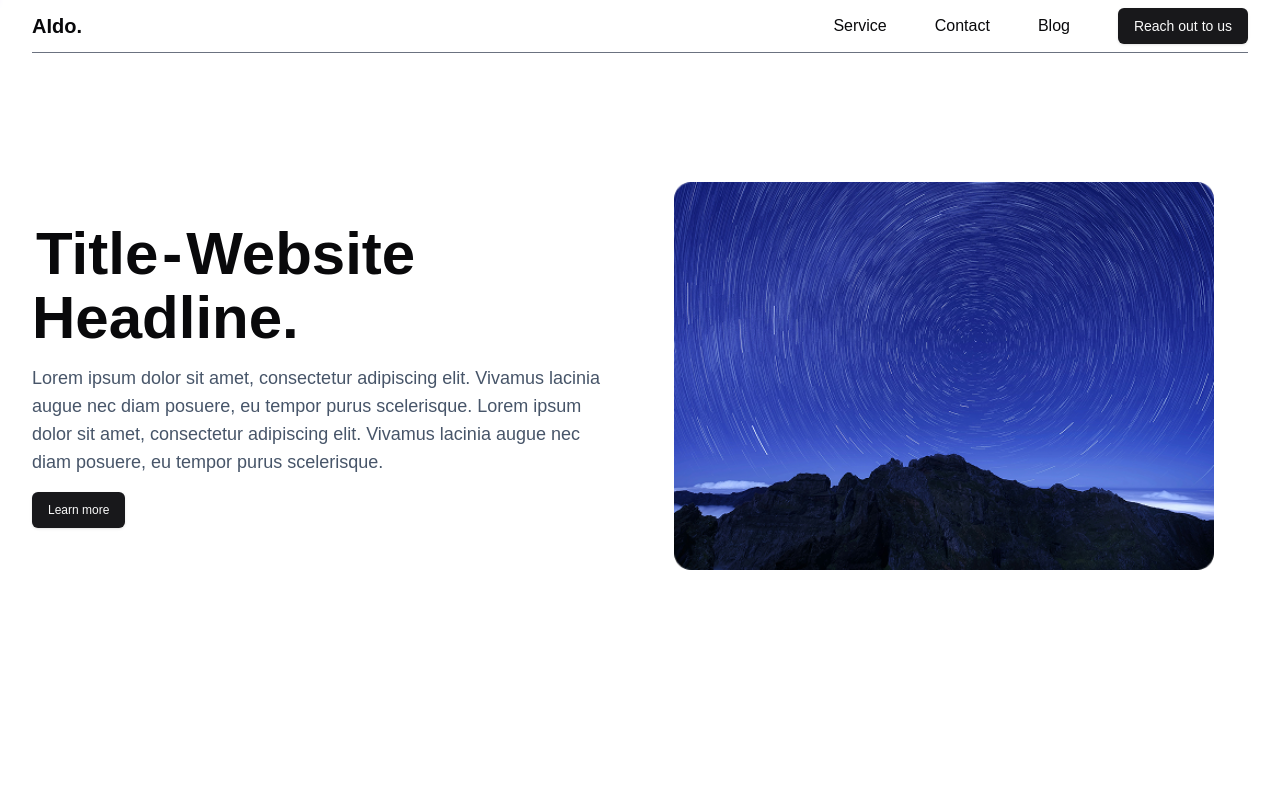
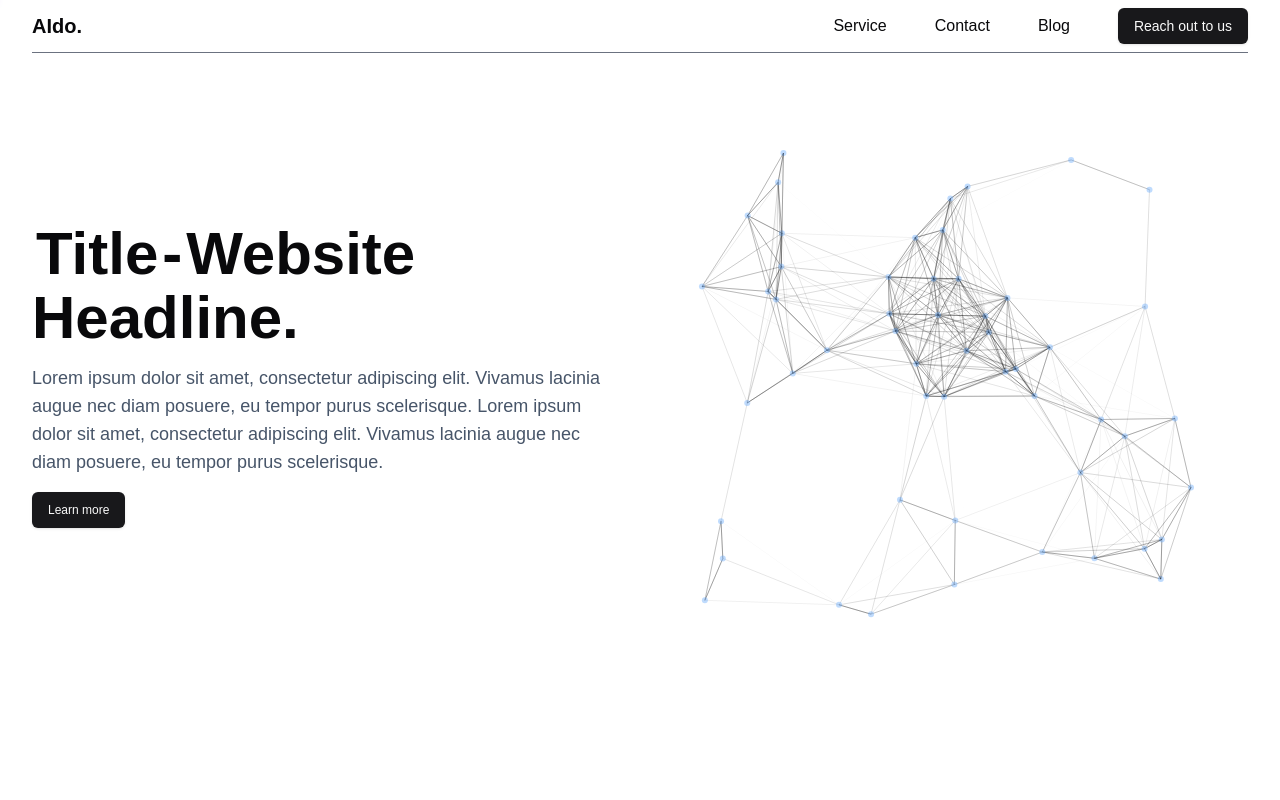
Before and after one commit to NguyenVinh1602/web_aido-Front-end, a Next.js app: page / in a window 1280 px wide. Shown: the top 800 px of the page. Built offline with nearby package versions, Linux system fonts and the light colour scheme.

Commit message:
feat: ParticlesEffect in HomePage

```diff
--- a/package.json
+++ b/package.json
@@ -30,6 +30,7 @@
     "react-intersection-observer": "^9.15.1",
     "react-scroll": "^1.9.3",
     "react-top-loading-bar": "^3.0.2",
+    "react-tsparticles": "^2.12.2",
     "rehype-autolink-headings": "^7.1.0",
     "rehype-highlight": "^7.0.2",
     "rehype-pretty-code": "^0.14.0",
@@ -44,6 +45,8 @@
     "swiper": "^11.2.4",
     "tailwind-merge": "^2.6.0",
     "tailwindcss-animate": "^1.0.7",
+    "tsparticles-engine": "^2.12.0",
+    "tsparticles-slim": "^2.12.0",
     "unified": "^11.0.5",
     "zod": "^3.24.1"
   },
--- a/src/app/home/page.tsx
+++ b/src/app/home/page.tsx
@@ -18,6 +18,7 @@ import { Button } from "@/components/ui/button";
 import { Avatar, AvatarFallback } from "@/components/ui/avatar";
 import ScrollColorText from "@/components/ScrollColorText";
 import BounceText from "@/components/BounceText";
+import ParticlesEffect from "@/components/ParticlesEffect";
 
 import { people, features, cta } from "@/config/homeContent";
 
@@ -89,7 +90,7 @@ export default function Home() {
       {/* Title */}
       <div className="container fixed z-0 min-h-screen grid lg:grid-cols-2 place-items-center md:pt-12 md:pb-24 p-8">
         <div className="py-6 lg:order-1 hidden md:block">
-          <Image src="/test1.png" alt="test" width={540} height={300} />
+        <ParticlesEffect/>
         </div>
         <div className="h-auto space-y-4">
           <BounceText
--- /dev/null
+++ b/src/components/ParticlesEffect.tsx
@@ -0,0 +1,62 @@
+"use client";
+
+import { useCallback } from "react";
+import { loadSlim } from "tsparticles-slim";
+import Particles from "react-tsparticles";
+import type { Engine, Container } from "tsparticles-engine";
+
+const ParticlesEffect = () => {
+  const particlesInit = useCallback(async (engine: Engine) => {
+    await loadSlim(engine);
+  }, []);
+
+  return (
+    <div className="relative w-[500px] h-[500px] overflow-hidden">
+      <Particles
+        id="tsparticles"
+        className="absolute inset-0"
+        init={particlesInit}
+        options={{
+          fullScreen: false, // Không chiếm toàn màn hình
+          background: { color: "transparent" },
+          particles: {
+            number: { value: 230, density: { enable: true, value_area: 1000 } }, // Tăng value_area để phủ kín vùng
+            color: { value: "#60a5fa" }, // Chấm màu đen
+            shape: { type: "circle" },
+            opacity: { value: 0.4 },
+            size: { value: 3 },
+            move: {
+              enable: true,
+              speed: 1,
+              direction: "none",
+              random: false,
+              straight: false,
+              outModes: "bounce", // Chấm bật lại khi chạm viền
+            },
+            links: {
+              enable: true, // Chấm luôn kết nối với nhau
+              distance: 150,
+              color: "#000000",
+              opacity: 0.3,
+              width: 1,
+            },
+          },
+          interactivity: {
+            events: {
+              onHover: { enable: true, mode: "connect" }, // Khi chuột vào, chấm sẽ nối với chuột
+            },
+            modes: {
+              connect: {
+                distance: 150, // Tăng phạm vi kết nối chuột
+                radius: 150,
+              },
+            },
+          },
+          detectRetina: true,
+        }}
+      />
+    </div>
+  );
+};
+
+export default ParticlesEffect;
```
Also changed, not shown: 1 other file (tests, documents, lock files or other folders).
